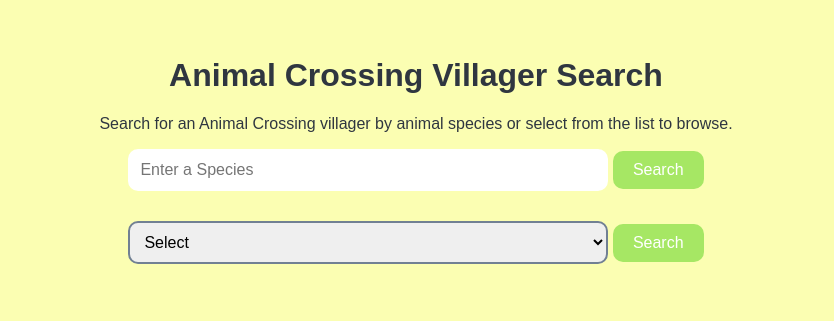
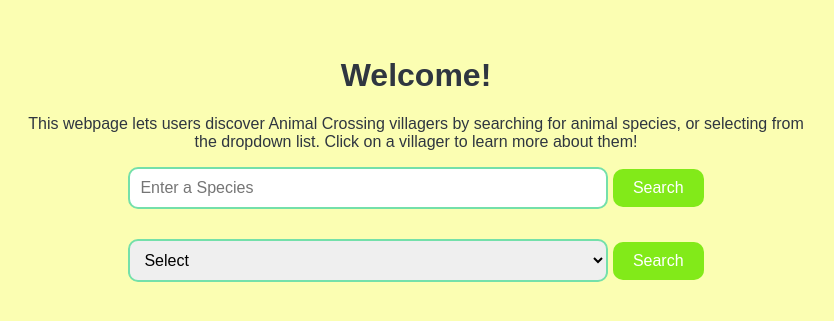
Before and after one commit to victoria-ngo/Animal-Crossing-API, a plain HTML site: page index.html in a window 1280 px wide. Shown: the part 235-556 px from the top of the page, without its empty margins (224-1058 px from the left). Drawn offline with Linux system fonts and the light colour scheme; a web font is replaced by a local one.

Commit message:
Add files via upload

```diff
--- a/index.html
+++ b/index.html
@@ -10,8 +10,8 @@
 <body>
  <header><img src="logo.webp" alt="logo"></header>
   <div class="container">
-    <h1>Animal Crossing Villager Search</h1>
-    <p>Search for an Animal Crossing villager by animal species or select from the list to browse.</p>
+    <h1>Welcome!</h1>
+    <p>This webpage lets users discover Animal Crossing villagers by searching for animal species, or selecting from the dropdown list. Click on a villager to learn more about them! </p>
 
     <!-- Search Bar -->
     <form id="searchForm">
--- a/index.js
+++ b/index.js
@@ -55,7 +55,7 @@ function showVillagerDetails(villager) {
   <img src="${villager.image_url}" alt="${villager.name}">
   <p><strong>Personality:</strong> ${villager.personality}</p>
   <p><Strong>Species:</strong> ${villager.species}</p>
-  <p><Strong>Hobby:</strong> ${villager.hobby}</p>
+  <p><Strong>Birthday:</strong> ${villager.birthday_month} ${villager.birthday_day}</p>
   </div>
   `;
   document.body.appendChild(modal);
--- a/style.css
+++ b/style.css
@@ -11,6 +11,8 @@ p{
   font-family: "biorhyme-variable", sans-serif;
   font-variation-settings: "wdth" 100;
 }
+
+
 
 header img{
   display: block;
@@ -35,7 +37,7 @@ form {
 input {
   padding: 10px;
   width: 60%;
-  border: 2px solid #ffffff;
+  border: 2px solid #74e0aa;
   border-radius: 10px;
   font-size: 16px;
   font-family: "biorhyme-variable", sans-serif;
@@ -45,7 +47,7 @@ box-sizing: border-box;
 
 button {
   padding: 10px 20px;
-  background-color: #a6e764;
+  background-color: #82ea19;
   color: white;
   border: none;
   border-radius: 10px;
@@ -56,7 +58,7 @@ button {
 }
 
 button:hover {
-  background-color: #91ed36;
+  background-color: #80ff00;
 }
 
 .filter {
@@ -66,7 +68,7 @@ button:hover {
 select {
   padding: 10px;
   width: 60%;
-  border: 2px solid #718093;
+  border: 2px solid #74e0aa;
   border-radius: 10px;
   font-size: 16px;
   box-sizing: border-box;
@@ -109,7 +111,7 @@ select {
   display: flex;
   justify-content: center;
   align-items: center;
-  z-index: 1000;;
+  z-index: 1000;
 }
 
 .modal-content {
@@ -122,7 +124,7 @@ select {
 }
 
 .modal-content img {
-  width: 150px;
+  width: 110px;
   height: 150px;
   border-radius: 50%;
 }
@@ -150,5 +152,5 @@ select {
 }
 
 .close-btn:hover {
-  color: #e84118;
+  color: #fbfeb2;
 }
```
